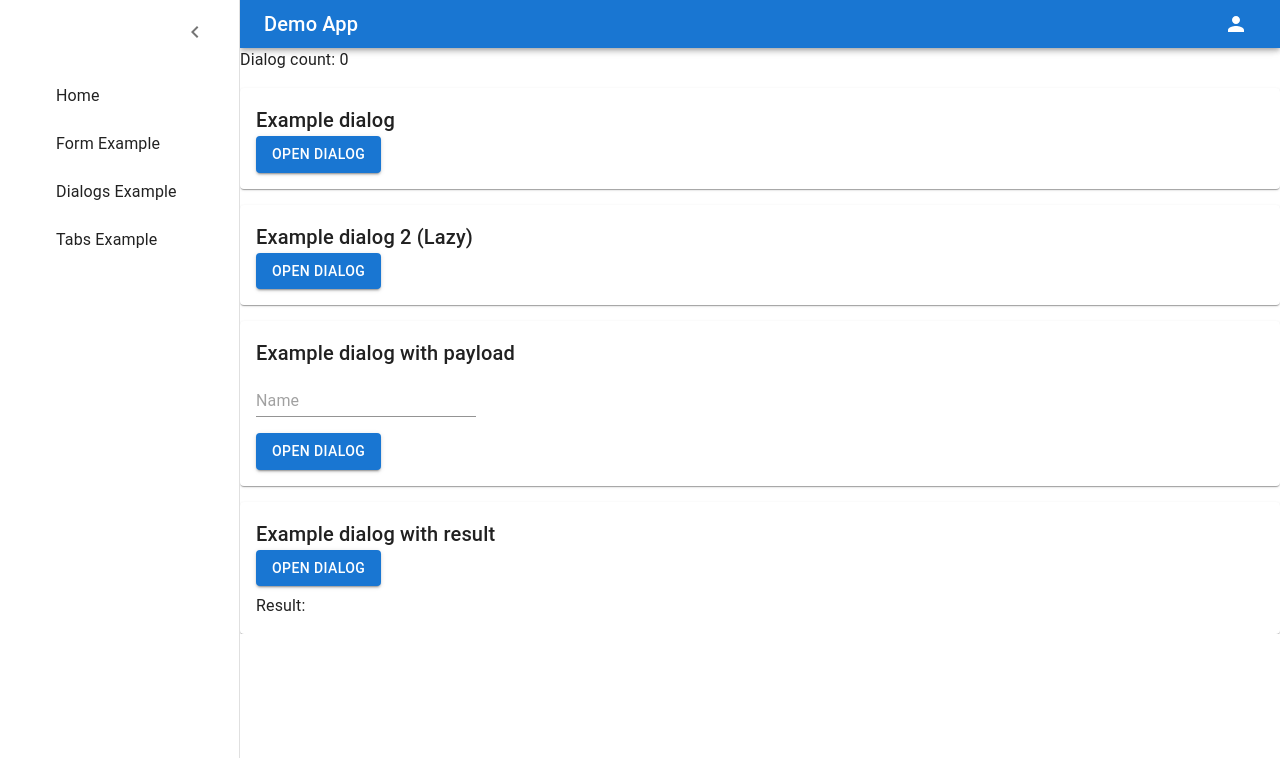
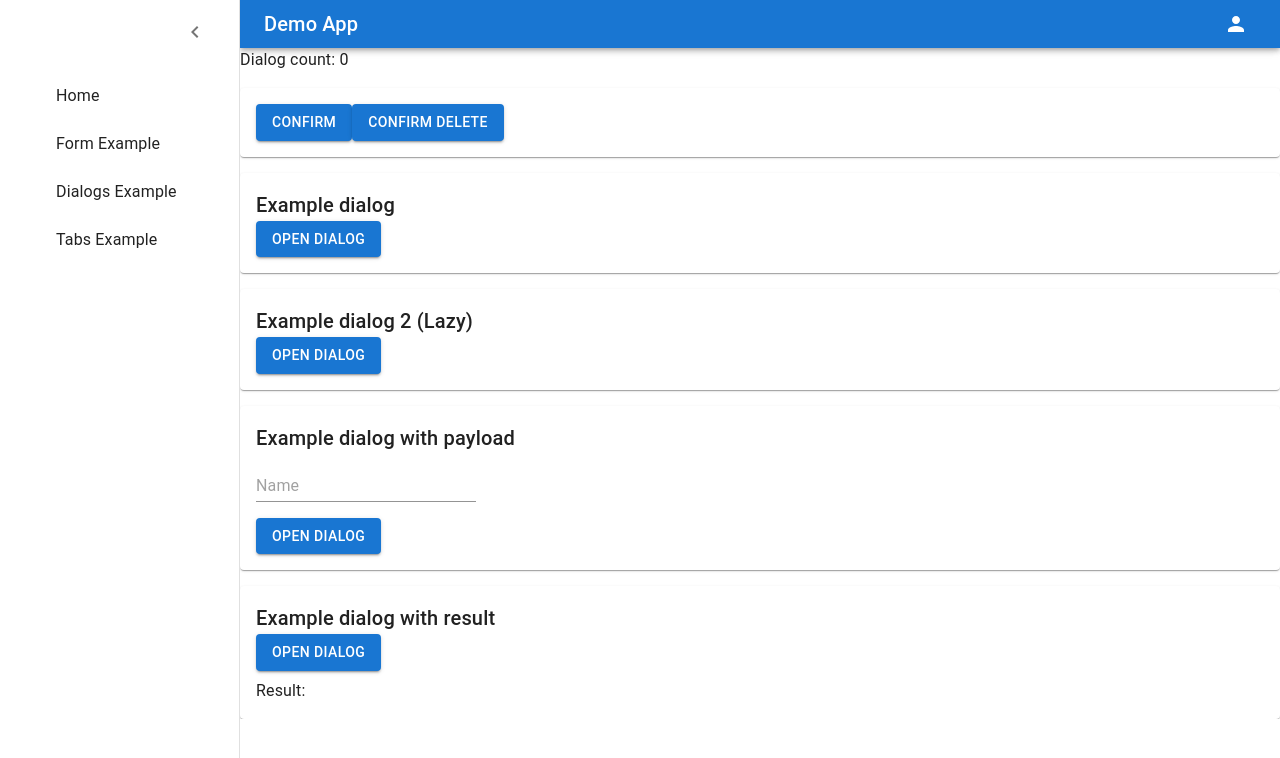
Before and after one commit to cwncollab-org/component-kit, a React (Vite) app: page /dialogs-example in a window 1280 px wide. Shown: the top 758 px of the page. Built offline with nearby package versions, Linux system fonts and the light colour scheme; some icons are missing.

Commit message:
Update package version to 0.3.0, add common dialog components including ConfirmDialog and hooks for confirmation dialogs, and enhance README with dialog usage examples.

```diff
--- a/package.json
+++ b/package.json
@@ -1,7 +1,7 @@
 {
   "name": "@cwncollab-org/component-kit",
   "private": false,
-  "version": "0.2.0",
+  "version": "0.3.0",
   "type": "module",
   "main": "./dist/index.js",
   "module": "./dist/index.js",
--- /dev/null
+++ b/src/lib/common-dialogs/ConfirmDialog.tsx
@@ -0,0 +1,55 @@
+import {
+  Button,
+  ButtonProps,
+  DialogActions,
+  DialogContent,
+  DialogContentText,
+  DialogTitle,
+} from '@mui/material'
+import { Dialog } from '@mui/material'
+import { DialogProps } from '../dialogs/types'
+
+export type ConfirmDialogOptions = {
+  title?: string
+  message?: string | React.ReactNode
+  confirmText?: string
+  cancelText?: string
+  slotProps?: {
+    confirm?: ButtonProps
+    cancel?: ButtonProps
+  }
+}
+
+type ConfirmDialogProps = DialogProps<ConfirmDialogOptions>
+
+export function ConfirmDialog(props: ConfirmDialogProps) {
+  const { open, onClose, payload, ...rest } = props
+  const title = payload?.title ?? ''
+  const message = payload?.message ?? ''
+
+  const confirmText = payload?.confirmText ?? 'Confirm'
+  const confirmProps = payload?.slotProps?.confirm ?? {
+    color: 'primary',
+    variant: 'contained',
+  }
+  confirmProps.onClick = () => onClose({}, { success: true })
+  const cancelText = payload?.cancelText ?? 'Cancel'
+  const cancelProps = payload?.slotProps?.cancel ?? {
+    color: 'primary',
+    variant: 'outlined',
+  }
+  cancelProps.onClick = () => onClose({}, { success: false })
+
+  return (
+    <Dialog open={open} onClose={onClose} maxWidth='sm' fullWidth {...rest}>
+      <DialogTitle>{title}</DialogTitle>
+      <DialogContent>
+        <DialogContentText>{message}</DialogContentText>
+      </DialogContent>
+      <DialogActions sx={{ px: 3, pb: 2 }}>
+        <Button {...cancelProps}>{cancelText}</Button>
+        <Button {...confirmProps}>{confirmText}</Button>
+      </DialogActions>
+    </Dialog>
+  )
+}
--- /dev/null
+++ b/src/lib/common-dialogs/index.ts
@@ -0,0 +1,3 @@
+export { type ConfirmDialogOptions } from './ConfirmDialog'
+export { useConfirmDialog } from './useConfirmDialog'
+export { useConfirmDeleteDialog } from './useConfirmDeleteDialog'
--- /dev/null
+++ b/src/lib/common-dialogs/useConfirmDeleteDialog.ts
@@ -0,0 +1,20 @@
+import { ConfirmDialogOptions } from './ConfirmDialog'
+import { useConfirmDialog } from './useConfirmDialog'
+
+export function useConfirmDeleteDialog() {
+  const confirm = useConfirmDialog()
+  const confirmDelete = async (options?: ConfirmDialogOptions) => {
+    return await confirm({
+      ...options,
+      slotProps: {
+        ...options?.slotProps,
+        confirm: {
+          color: 'error',
+          variant: 'contained',
+          ...options?.slotProps?.confirm,
+        },
+      },
+    })
+  }
+  return confirmDelete
+}
--- /dev/null
+++ b/src/lib/common-dialogs/useConfirmDialog.ts
@@ -0,0 +1,11 @@
+import { useDialogs } from '../dialogs/dialogsHooks'
+import { ConfirmDialog, ConfirmDialogOptions } from './ConfirmDialog'
+
+export function useConfirmDialog() {
+  const { openDialog } = useDialogs()
+  const confirm = (options?: ConfirmDialogOptions) =>
+    openDialog('confirm-dialog', ConfirmDialog, {
+      payload: options,
+    })
+  return confirm
+}
--- a/src/lib/index.ts
+++ b/src/lib/index.ts
@@ -9,3 +9,4 @@ export { useAppForm, withForm } from './form'
 export { RouterTab, TabLabel, useRouterTabsValue } from './tabs'
 export { AppBar, AppLayout, type NavList, type NavItem } from './layout'
 export { useMaterialRouterTable } from './table'
+export { useConfirmDialog, useConfirmDeleteDialog } from './common-dialogs'
--- a/src/routes/dialogs-example.tsx
+++ b/src/routes/dialogs-example.tsx
@@ -1,11 +1,10 @@
+import { Box, Button, Input, Paper, Stack, Typography } from '@mui/material'
 import { createFileRoute } from '@tanstack/react-router'
-import { Box, Button, Input, Paper, Stack, Typography } from '@mui/material'
-import { useDialogs } from '../lib'
+import { lazy, useState } from 'react'
 import ExampleDialog from '../examples/ExampleDialog'
 import ExampleDialogWithPayload from '../examples/ExampleDialogWithPayload'
 import ExampleDialogWithResult from '../examples/ExampleDialogWithResult'
-import { lazy, useState } from 'react'
-
+import { useConfirmDialog, useDialogs, useConfirmDeleteDialog } from '../lib'
 export const Route = createFileRoute('/dialogs-example')({
   component: DialogsExample,
 })
@@ -16,12 +15,43 @@ export function DialogsExample() {
   const { openDialog, dialogs } = useDialogs()
   const [name, setName] = useState('')
   const [result, setResult] = useState('')
-
+  const confirm = useConfirmDialog()
+  const confirmDelete = useConfirmDeleteDialog()
   return (
     <Stack spacing={2}>
       <Box>
         <Typography variant='body1'>Dialog count: {dialogs.length}</Typography>
       </Box>
+      <Paper sx={{ p: 2 }}>
+        <Button
+          variant='contained'
+          onClick={async () => {
+            const result = await confirm({
+              title: 'Confirm',
+              message: 'Are you sure you want to confirm?',
+              confirmText: 'Confirm',
+              cancelText: 'Cancel',
+            })
+            console.log(result)
+          }}
+        >
+          Confirm
+        </Button>
+        <Button
+          variant='contained'
+          onClick={async () => {
+            const result = await confirmDelete({
+              title: 'Confirm Delete',
+              message: 'Are you sure you want to delete this item?',
+              confirmText: 'Delete',
+              cancelText: 'Cancel',
+            })
+            console.log(result)
+          }}
+        >
+          Confirm Delete
+        </Button>
+      </Paper>
       <Paper sx={{ p: 2 }}>
         <Typography variant='h6'>Example dialog</Typography>
         <Button
```
Also changed, not shown: 1 other file (tests, documents, lock files or other folders).
